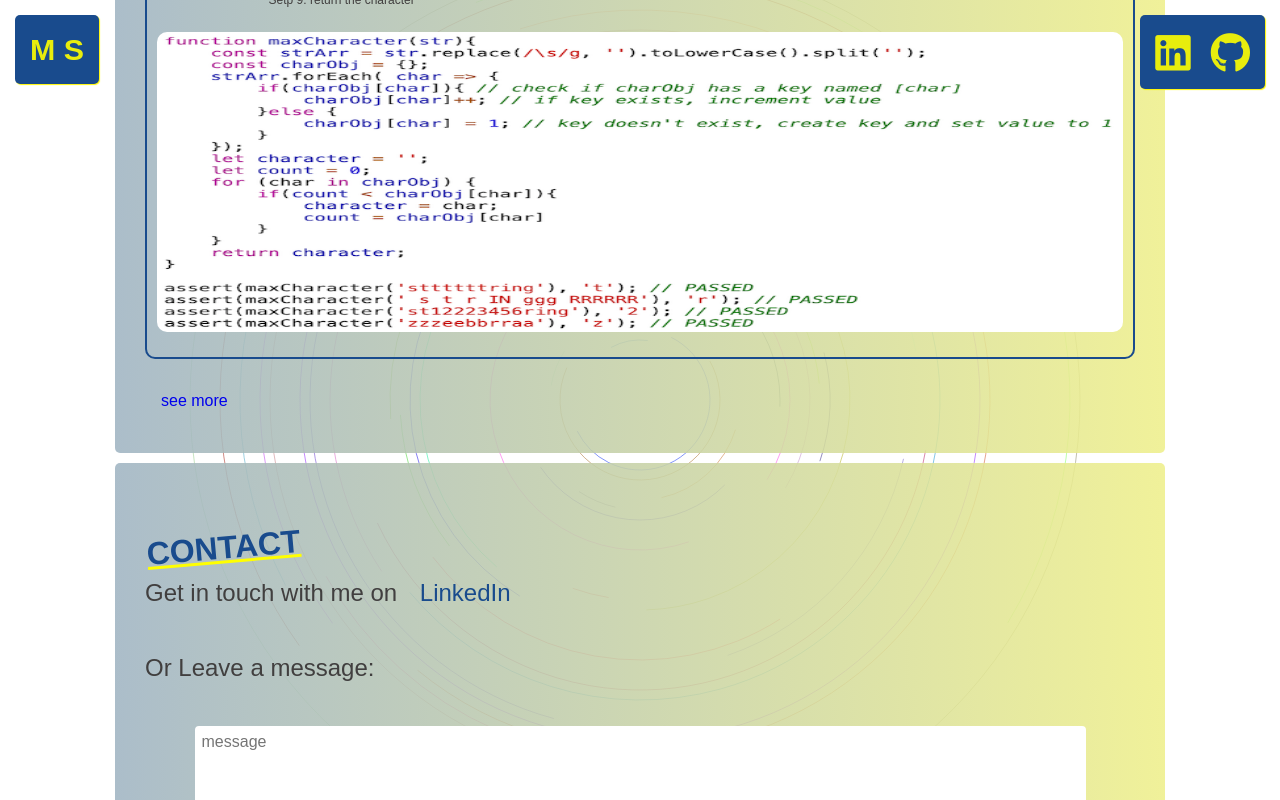
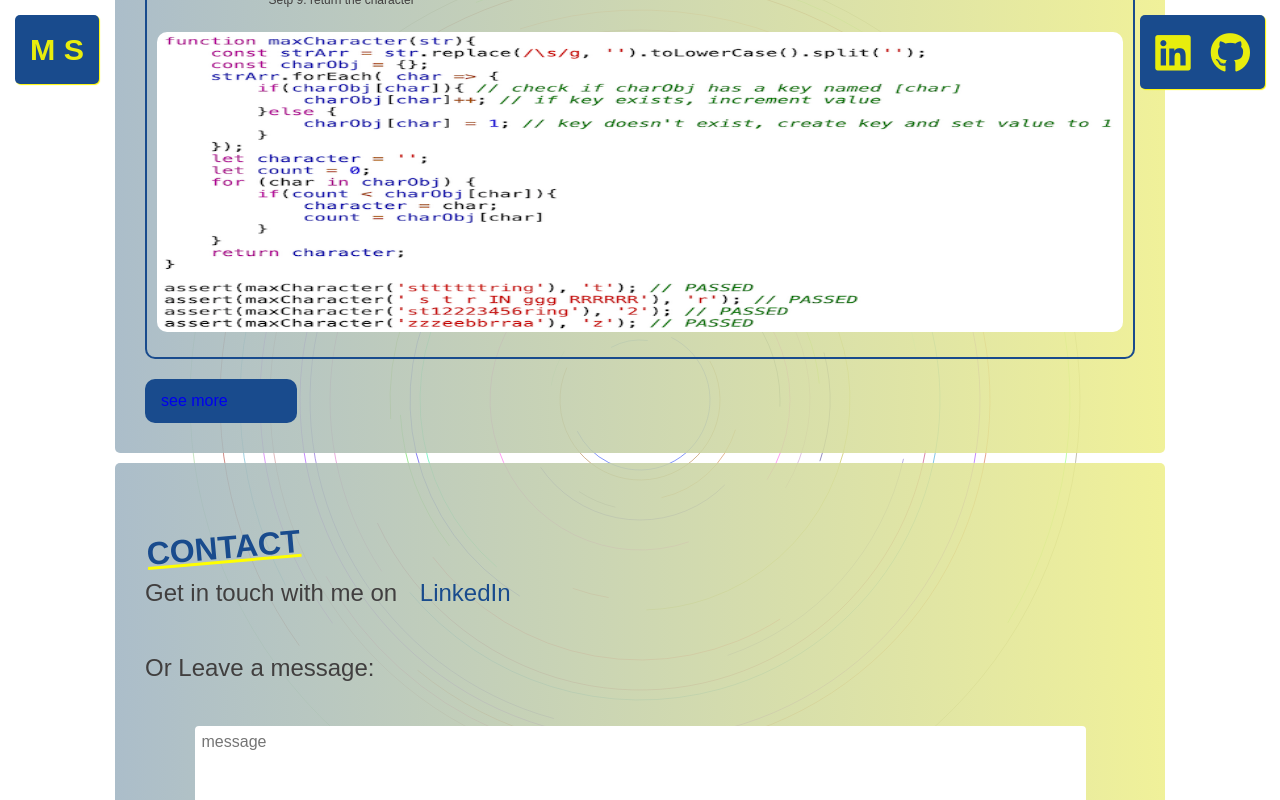
Before and after one commit to marshall405/portfolio-aca, a React (Create React App) app: page / in a window 1280 px wide. In both pictures the pointer is over the link "see more". Shown: the part 6552-7352 px from the top of the page. Built offline with nearby package versions, Linux system fonts and the light colour scheme; no server answers.

Commit message:
style link

```diff
--- a/src/styles/Algorithms.css
+++ b/src/styles/Algorithms.css
@@ -33,3 +33,11 @@
     letter-spacing: 0px;
     margin: 15px;
 }
+
+#blog a {
+    width: 120px;
+}
+#blog a:hover {
+    background-color: rgba(25, 75, 141, 1);
+    border-radius: 10px;
+}
```
